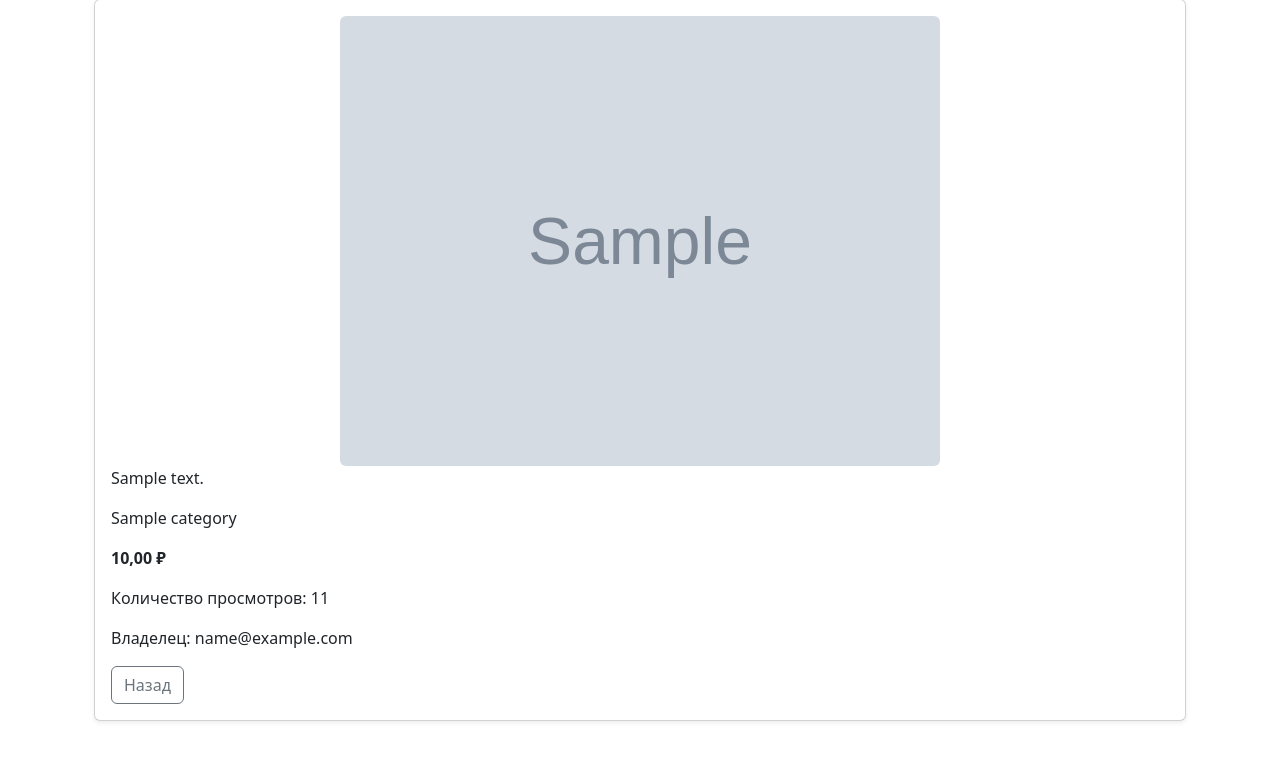
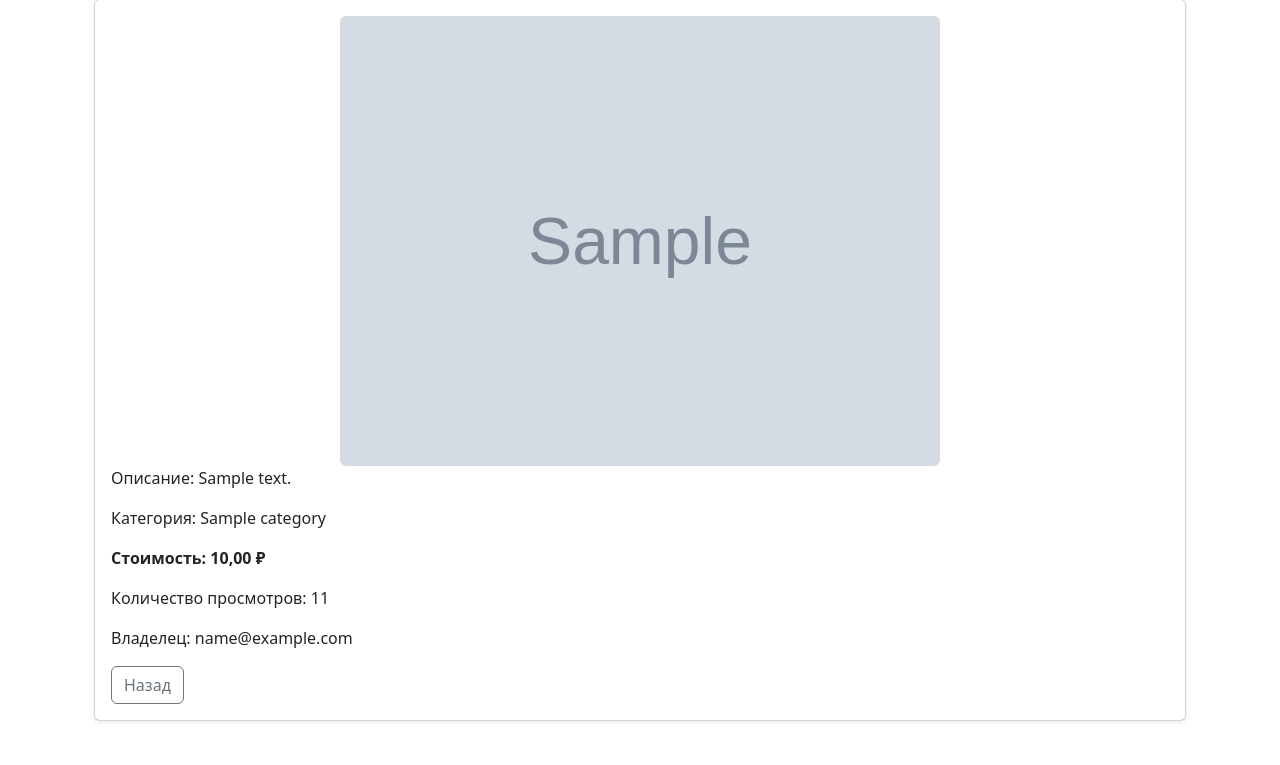
Before and after one commit to glushman-bit/Internet_shop, a Django app: page /catalog/1/ in a window 1280 px wide. Shown: the part 202-967 px from the top of the page. Run offline with Django 5.2, Linux system fonts and the light colour scheme; tables that the repository leaves empty hold one stand-in row (values such as "Sample post"); grey boxes marked "Sample" are stand-in pictures; parts of the project's set-up code (start-up, migrations or seed data) failed here and were passed over; some libraries are stand-ins or nearby versions.

Commit message:
add select in product_list.html, update product_detail.html

```diff
--- a/catalog/templates/catalog/product_detail.html
+++ b/catalog/templates/catalog/product_detail.html
@@ -15,9 +15,9 @@
                 {% if product.image %}
                     <img class="rounded mx-auto d-block" src="{{ product.image | media_filter }}" width="600" alt="def">
                 {% endif %}
-                <p>{{ product.description }}</p>
-                <p>{{ product.category }}</p>
-                <p><strong>{{ product.price }} ₽</strong></p>
+                <p>Описание: {{ product.description }}</p>
+                <p>Категория: {{ product.category }}</p>
+                <p><strong> Стоимость: {{ product.price }} ₽</strong></p>
                 <p class="mt-3">Количество просмотров: {{ product.views_count }}</p>
                 <p class="mt-3">Владелец: {{ product.owner }}</p>
                 <div class="btn-group">
--- a/catalog/templates/catalog/product_list.html
+++ b/catalog/templates/catalog/product_list.html
@@ -5,6 +5,12 @@
 
 {% include 'catalog/includes/home_header.html' %}
 
+<select class="form-select w-25 mb-lg-3" onchange="location = this.value">
+    <option selected disabled>Выберите категорию товара</option>
+    {% for category in categories %}
+        <option value="{% url 'catalog:category_products' category.pk %}">{{ category.name }}</option>
+    {% endfor %}
+</select>
 <div class="container">
     <div class="row">
         {% for product in object_list %}
```
